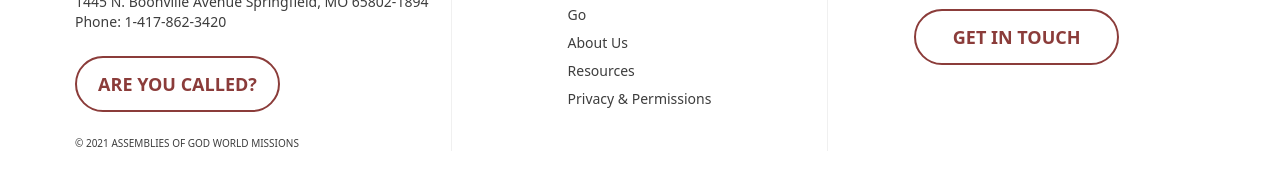
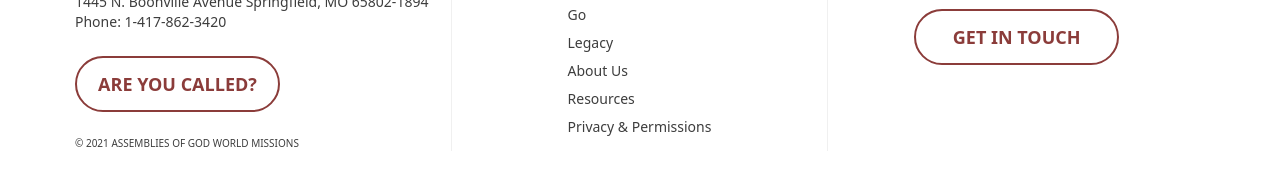
Before and after one commit to MuhammadSayedMorsi/raw-template, a plain HTML site: page index.html in a window 1280 px wide. Shown: the part 5929-6110 px from the top of the page. Drawn offline with nearby package versions, Linux system fonts and the light colour scheme.

Commit message:
add legacy page

```diff
--- a/index.html
+++ b/index.html
@@ -656,6 +656,12 @@
               <a href="#" class="hover:border-b border-[#3D3D3D]">Go</a>
             </li>
             <li class="text-[#3D3D3D] text-sm font-normal mb-2">
+              <a href="./legacy.html" class="hover:border-b border-[#3D3D3D]"
+                >Legacy</a
+              >
+            </li>
+
+            <li class="text-[#3D3D3D] text-sm font-normal mb-2">
               <a href="#" class="hover:border-b border-[#3D3D3D]">About Us</a>
             </li>
             <li class="text-[#3D3D3D] text-sm font-normal mb-2">
```
